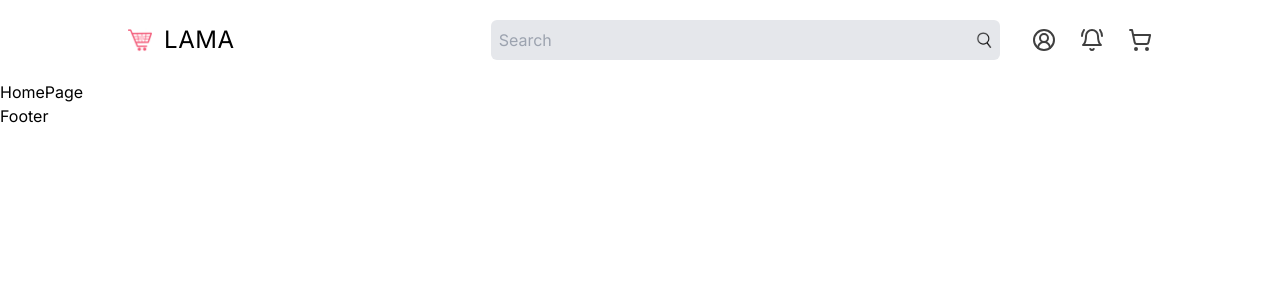
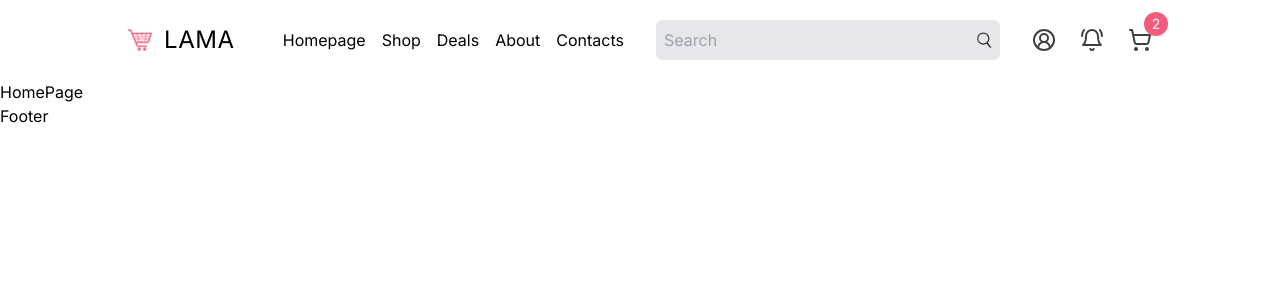
Before and after one commit to Nafiur01/Next-Ecommerce-NoTS, a Next.js app: page / in a window 1280 px wide. Shown: the top 300 px of the page. Built offline with nearby package versions, Linux system fonts and the light colour scheme.

Commit message:
Responsive Navbar

```diff
--- /dev/null
+++ b/src/components/CartModal.jsx
@@ -0,0 +1,8 @@
+"use client";
+import React from "react";
+
+const CartModal = () => {
+  return <div>CartModal</div>;
+};
+
+export default CartModal;
--- a/src/components/NavIcons.jsx
+++ b/src/components/NavIcons.jsx
@@ -1,40 +1,53 @@
 "use client";
 import Image from "next/image";
 import React, { useState } from "react";
-import { CircleUserRound, BellRing, ShoppingCart } from 'lucide-react';
+import { CircleUserRound, BellRing, ShoppingCart } from "lucide-react";
 import Link from "next/link";
 import { useRouter } from "next/navigation";
-
-
+import CartModal from "./CartModal";
 
 const NavIcons = () => {
   const router = useRouter();
-  const [isProfileOpen,setIsProfileOpen] = useState(false);
-  const [isCartOpen,setIsCartOpen] = useState(false);
+  const [isProfileOpen, setIsProfileOpen] = useState(false);
+  const [isCartOpen, setIsCartOpen] = useState(false);
 
   //Temporary
   const isLoggedIn = false;
 
-  const handleProfile =() =>{
-    if(!isLoggedIn){
-      router.push('/login')
+  const handleProfile = () => {
+    if (!isLoggedIn) {
+      router.push("/login");
     }
-    setIsProfileOpen(prev =>!prev)
-  }
-
+    setIsProfileOpen((prev) => !prev);
+  };
 
   return (
-  <div className="flex items-center gap-4 xl:gap-6">
-    <CircleUserRound height={24} width={24} className="opacity-75"/>
-    {isProfileOpen &&(
-      <div className="">
-        <Link href='/'>Profile</Link>
-        <div className="mt-2 cursor-pointer">logout</div>
+    <div className="flex items-center gap-4 xl:gap-6 relative">
+      <CircleUserRound
+        height={24}
+        width={24}
+        className="opacity-75 cursor-pointer"
+        onClick={handleProfile}
+      />
+      {isProfileOpen && (
+        <div className="absolute top-12 left-0 p-4 rounded-md text-sm shadow-md bg-slate-100 z-20">
+          <Link href="/">Profile</Link>
+          <div className="mt-2 cursor-pointer">logout</div>
+        </div>
+      )}
+      <BellRing height={24} width={24} className="opacity-75" />
+      <div
+        className="cursor-pointer relative"
+        onClick={() => setIsCartOpen((prev) => !prev)}
+      >
+        <ShoppingCart height={24} width={24} className="opacity-75" />
+        <div className="absolute -top-4 -right-4 w-6 h-6 bg-lama text-white text-sm flex items-center justify-center rounded-full">
+          2
+        </div>
       </div>
-    )}
-    <BellRing height={24} width={24} className="opacity-75"/>
-    <ShoppingCart height={24} width={24} className="opacity-75"/>
-  </div>)
+      {isCartOpen && <CartModal />}
+    </div>
+  );
 };
 
 export default NavIcons;
--- a/src/components/Navbar.jsx
+++ b/src/components/Navbar.jsx
@@ -17,15 +17,24 @@ const Navbar = () => {
       </div>
       {/* BIGGER SCREEN */}
       <div className="hidden md:flex items-center justify-between gap-8 h-full">
-        <div className="w-1/3">
+        {/* LEFT Side */}
+        <div className="w-1/3 xl:w-1/2 flex items-center gap-12">
           <Link href="/" className="flex gap-3 items-center">
-          <Image src="/logo.png" alt="" width={24} height={24} />
+            <Image src="/logo.png" alt="" width={24} height={24} />
             <div className="tracking-wide text-2xl">LAMA</div>
           </Link>
+          <div className="hidden xl:flex gap-4">
+            <Link href="/">Homepage</Link>
+            <Link href="/">Shop</Link>
+            <Link href="/">Deals</Link>
+            <Link href="/">About</Link>
+            <Link href="/">Contacts</Link>
+          </div>
         </div>
-        <div className="w-2/3 flex items-center justify-between gap-8">
-        <SearchBar />
-        <NavIcons />
+        {/* RIGHT SIDE */}
+        <div className="w-2/3 xl:w-1/2 flex items-center justify-between gap-8">
+          <SearchBar />
+          <NavIcons />
         </div>
       </div>
     </div>
--- a/tailwind.config.js
+++ b/tailwind.config.js
@@ -10,6 +10,7 @@ module.exports = {
       colors: {
         background: "var(--background)",
         foreground: "var(--foreground)",
+        lama: "#F35C7A",
       },
     },
   },
```
